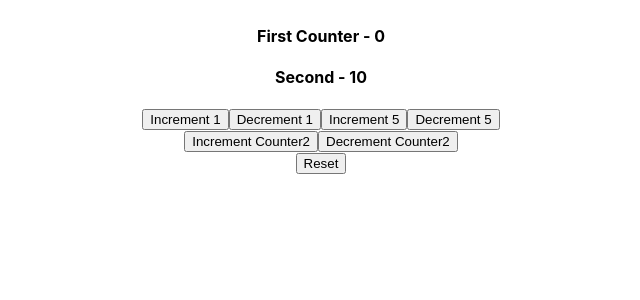
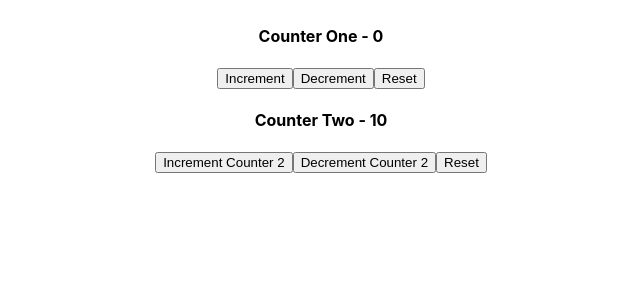
Before and after one commit to GeekShubhamRajput/react-js-learning, a React (Create React App) app: page / in a window 1280 px wide. Shown: the top 300 px of the page, without its empty margins (319-959 px from the left). Built offline with nearby package versions, Linux system fonts and the light colour scheme.

Commit message:
Multiple useReducers
Use two useReducer for two counter

```diff
--- a/src/App.js
+++ b/src/App.js
@@ -1,11 +1,11 @@
 import React from 'react'
 import './App.css';
-import CounterTwo  from "./components/CounterTwo"
+import CounterThree from "./components/CounterThree"
 
 function App() {
   return(
     <div className="App">
-      <CounterTwo />
+      <CounterThree />
     </div>
   )
 }
--- /dev/null
+++ b/src/components/CounterThree.js
@@ -0,0 +1,44 @@
+import React, {useReducer} from "react"
+
+const initialState = {
+  firstCounter: 0,
+  secondCounter: 10
+}
+
+const reducer=(state, action)=>{
+  switch (action.type){
+    case 'reset':
+      return initialState
+    case 'increment':
+      return ({firstCounter: state.firstCounter + 1})
+    case 'decrement':
+      return ({firstCounter: state.firstCounter - 1})
+    case 'increment2':
+      return ({secondCounter: state.secondCounter + 1})
+    case 'decrement2':
+      return ({secondCounter: state.secondCounter - 1})
+    default:
+      return state
+  }
+}
+
+function CounterThree(){
+  const [counter, dispatch] = useReducer(reducer, initialState)
+  const [counterTwo, dispatchTwo] = useReducer(reducer, initialState)
+
+  return(
+    <div>
+      <h4>Counter One - {counter.firstCounter}</h4>
+      <button onClick={()=>{dispatch({type: 'increment', value: 1})}}>Increment</button>
+      <button onClick={()=>{dispatch({type: 'decrement', value: 1})}}>Decrement</button>
+      <button onClick={()=>{dispatch({type: 'reset', value: 1})}}>Reset</button>
+
+      <h4>Counter Two - {counterTwo.secondCounter}</h4>
+      <button onClick={()=>{dispatchTwo({type: 'increment2', value: 1})}}>Increment Counter 2</button>
+      <button onClick={()=>{dispatchTwo({type: 'decrement2', value: 1})}}>Decrement Counter 2</button>
+      <button onClick={()=>{dispatchTwo({type: 'reset', value: 1})}}>Reset</button>
+    </div>
+  )
+}
+
+export default CounterThree
```
